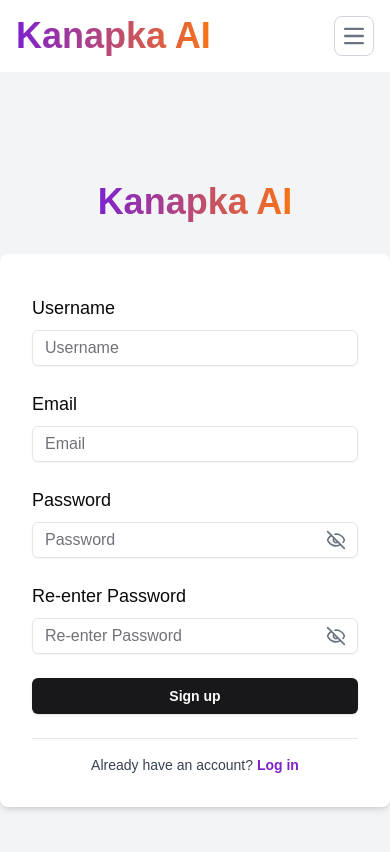
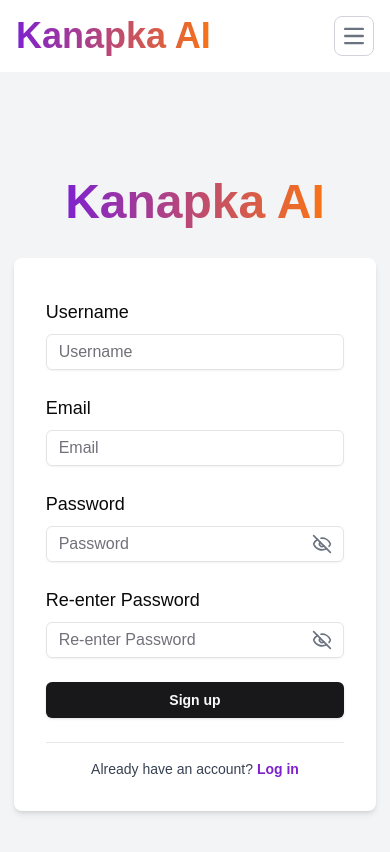
Before and after one commit to Glider6014/kanapka-ai, a Next.js app: page /user/signup in a window 390 px wide. Shown: the top 852 px of the page. Built offline with nearby package versions, Linux system fonts and the light colour scheme; what tailwindcss-motion would draw is missing.

Commit message:
register and login forms width fixed on mobiles

```diff
--- /dev/null
+++ b/app/user/layout.tsx
@@ -0,0 +1,25 @@
+import type { Metadata } from "next";
+import { CustomSessionProvider } from "@/components/CustomSessionProvider";
+import { GeistSans } from "geist/font/sans";
+import { GeistMono } from "geist/font/mono";
+
+export const metadata: Metadata = {
+  title: "Create Next App",
+  description: "Generated by create next app",
+};
+
+export default function RootLayout({
+  children,
+}: Readonly<{
+  children: React.ReactNode;
+}>) {
+  return (
+    <html lang="en">
+      <body
+        className={`${GeistSans.variable} ${GeistMono.variable} antialiased`}
+      >
+        <CustomSessionProvider>{children}</CustomSessionProvider>
+      </body>
+    </html>
+  );
+}
--- a/app/user/signin/page.tsx
+++ b/app/user/signin/page.tsx
@@ -57,10 +57,10 @@ export default function Home() {
 
   return (
     <div className="min-h-screen flex items-center justify-center bg-gray-100">
-      <div className="flex w-full max-w-6xl items-center justify-between flex-col md:flex-row">
+      <div className="flex w-[93%] max-w-6xl items-center justify-between flex-col md:flex-row">
         {/* Title and description section */}
         <div className="w-full md:w-1/2 pr-8 mb-8 md:mb-0">
-          <Logo className="text-4xl md:text-6xl" />
+          <Logo className="text-5xl md:text-6xl" />
           <p className="text-xl mt-4 text-gray-600 leading-relaxed hidden md:block">
             Welcome to Kanapka AI - your intelligent assistant. Sign in, to
             start using our unique features.
@@ -68,7 +68,7 @@ export default function Home() {
         </div>
 
         {/* Form */}
-        <div className="w-full md:w-1/2 bg-white p-5 rounded-lg shadow-md">
+        <div className="w-full md:w-1/2 bg-white p-5 rounded-lg shadow-md mx-4 sm:mx-auto">
           <Tabs defaultValue="account">
             <TabsContent value="account">
               <Form {...form}>
--- a/app/user/signup/page.tsx
+++ b/app/user/signup/page.tsx
@@ -86,14 +86,14 @@ export default function Home() {
 
   return (
     <div className="min-h-screen flex items-center justify-center bg-gray-100">
-      <div className="flex flex-col w-full max-w-6xl items-center justify-center">
+      <div className="flex flex-col w-[93%] max-w-6xl items-center justify-center">
         {/* Title - Kanapka AI */}
         <div className="mb-8">
-          <Logo className="text-4xl md:text-6xl" />
+          <Logo className="text-5xl md:text-6xl" />
         </div>
 
         {/* Form */}
-        <div className="w-full max-w-md bg-white p-8 rounded-lg shadow-md">
+        <div className="w-full max-w-md bg-white p-8 rounded-lg shadow-md mx-4 sm:mx-auto">
           <Tabs defaultValue="account">
             <TabsContent value="account">
               <Form {...form}>
```
